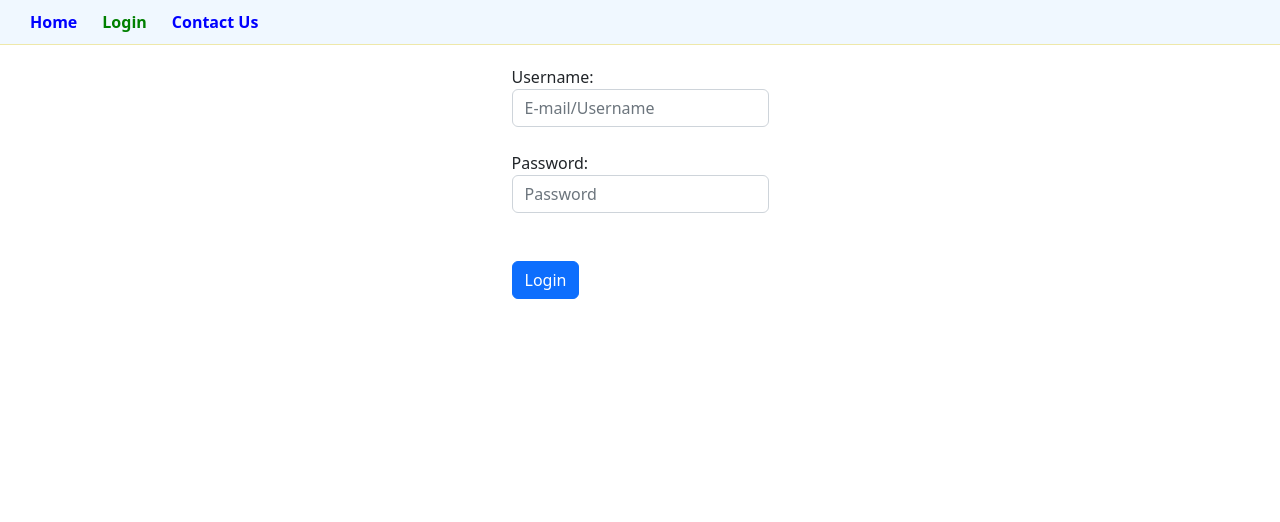
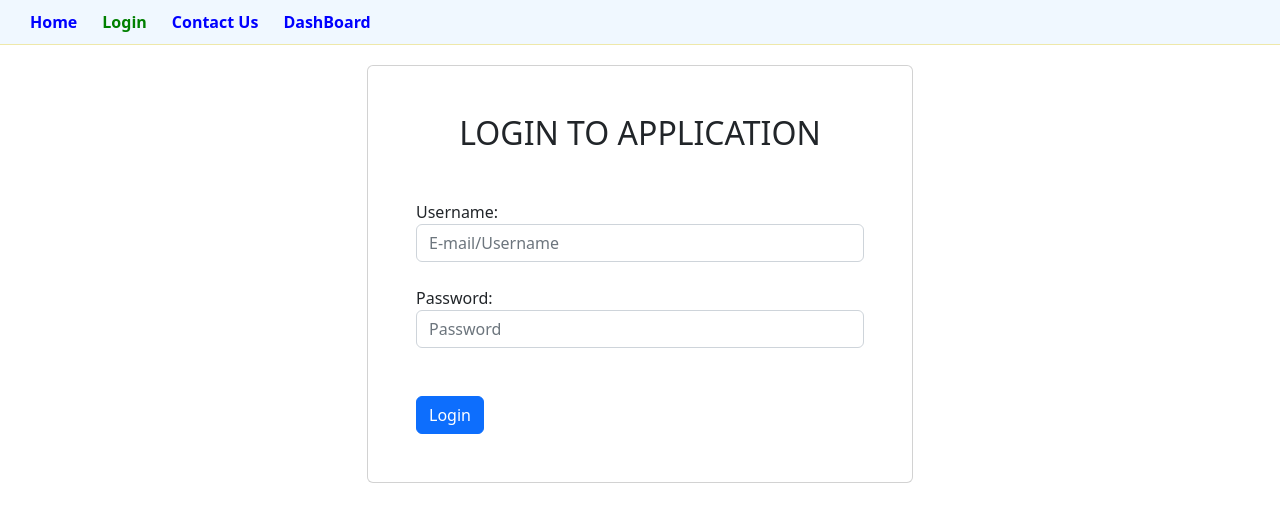
Before and after one commit to kiranchauhan756/Savings_And_Expense_Calculator, a React (Create React App) app in the folder save-expense/: page /login in a window 1280 px wide. Shown: the top 522 px of the page. Built offline with nearby package versions, Linux system fonts and the light colour scheme.

Commit message:
.
Signed-off-by: KiranChauhan <kc7563330@gmail.com>

```diff
--- /dev/null
+++ b/save-expense/src/Accounts.js
@@ -0,0 +1,7 @@
+import React from "react";
+
+const Accounts = () => {
+  return <div>This is add Account page</div>;
+};
+
+export default Accounts;
--- a/save-expense/src/App.js
+++ b/save-expense/src/App.js
@@ -3,6 +3,7 @@ import { BrowserRouter, Routes, Route, NavLink } from "react-router-dom";
 import Home from "./Home";
 import Login from "./Login";
 import ContactUs from "./ContactUs";
+import DashBoard from "./DashBoard";
 import "bootstrap/dist/css/bootstrap.min.css";
 
 function App() {
@@ -19,12 +20,16 @@ function App() {
           <NavLink exact activeClassName="active" to="/contactUs">
             <b>Contact Us</b>
           </NavLink>
+          <NavLink exact activeClassName="active" to="/dashBoard">
+            <b>DashBoard</b>
+          </NavLink>
         </div>
         <div className="content">
           <Routes>
             <Route exact path="/" element={<Home />}></Route>
             <Route exact path="/login" element={<Login />}></Route>
             <Route exact path="/contactUs" element={<ContactUs />}></Route>
+            <Route exact path="/dashBoard" element={<DashBoard />}></Route>
           </Routes>
         </div>
       </BrowserRouter>
--- a/save-expense/src/ContactUs.js
+++ b/save-expense/src/ContactUs.js
@@ -5,7 +5,10 @@ const ContactUs = () => {
     <div>
       This Project is developed by:
       <ul>
+        <li>Nainsi Kansal</li>
+        <li>Prachi Verma</li>
         <li>Kiran Chauhan</li>
+        <li>Anshima Saini</li>
       </ul>
     </div>
   );
--- /dev/null
+++ b/save-expense/src/DashBoard.js
@@ -0,0 +1,43 @@
+import React from "react";
+import { BrowserRouter, Routes, Route, NavLink } from "react-router-dom";
+import Transactions from "./Transactions";
+import Savings from "./Savings";
+import Spendings from "./Spendings";
+import Accounts from "./Accounts";
+
+const DashBoard = () => {
+  return (
+    <div classname="dashBoard">
+      <BrowserRouter>
+        <div className="header">
+          <NavLink exact activeClassName="active" to="/savings">
+            <b>Savings</b>
+          </NavLink>
+          <NavLink exact activeClassName="active" to="/transactions">
+            <b>Transactions</b>
+          </NavLink>
+          <NavLink exact activeClassName="active" to="/spendings">
+            <b>Spendings</b>
+          </NavLink>
+          <NavLink exact activeClassName="active" to="/accounts">
+            <b>Accounts</b>
+          </NavLink>
+        </div>
+        <div className="content">
+          <Routes>
+            <Route exact path="/savings" element={<Savings />}></Route>
+            <Route exact path="/accounts" element={<Accounts />}></Route>
+            <Route exact path="/spendings" element={<Spendings />}></Route>
+            <Route
+              exact
+              path="/transactions"
+              element={<Transactions />}
+            ></Route>
+          </Routes>
+        </div>
+      </BrowserRouter>
+    </div>
+  );
+};
+
+export default DashBoard;
--- a/save-expense/src/Login.js
+++ b/save-expense/src/Login.js
@@ -7,7 +7,16 @@ const Login = (props) => {
   const [username, setUsername] = useState("");
   const [password, setPassword] = useState("");
   return (
-    <div class="h-100 d-flex align-items-center justify-content-center">
+    <section class="vh-50 bg-image">
+      <div class="mask d-flex align-items-center h-100 gradient-custom-3">
+        <div class="container h-100">
+          <div class="row d-flex justify-content-center align-items-center h-100">
+            <div class="col-12 col-md-9 col-lg-7 col-xl-6">
+              <div class="card">
+                <div class="card-body p-5">
+                  <h2 class="text-uppercase text-center mb-5">
+                    Login to Application
+                  </h2>
                   <form>
                     <label for="username">Username:</label>
                     <br></br>
@@ -38,11 +47,21 @@ const Login = (props) => {
                     ></input>
                     <br></br>
                     <br></br>
-        <button type="submit" class="btn btn-primary" onClick={handleLogin}>
-          Login
+                    <button
+                      type="submit"
+                      class="btn btn-primary"
+                      onClick={handleLogin}
+                    >
+                      Login{" "}
                     </button>
                   </form>
                 </div>
+              </div>
+            </div>
+          </div>
+        </div>
+      </div>
+    </section>
   );
 };
 
--- /dev/null
+++ b/save-expense/src/Savings.js
@@ -0,0 +1,7 @@
+import React from "react";
+
+const Savings = () => {
+  return <div>This is savings page</div>;
+};
+
+export default Savings;
--- /dev/null
+++ b/save-expense/src/Spendings.js
@@ -0,0 +1,7 @@
+import React from "react";
+
+const Spendings = () => {
+  return <div>This is Spendings page</div>;
+};
+
+export default Spendings;
--- /dev/null
+++ b/save-expense/src/Transactions.js
@@ -0,0 +1,7 @@
+import React from "react";
+
+const Transactions = () => {
+  return <div>This is transaction page</div>;
+};
+
+export default Transactions;
```
Also changed, not shown: save-expense/src/index.js (+5 -5 lines). Lines whose indentation alone changed are shown as unchanged.
